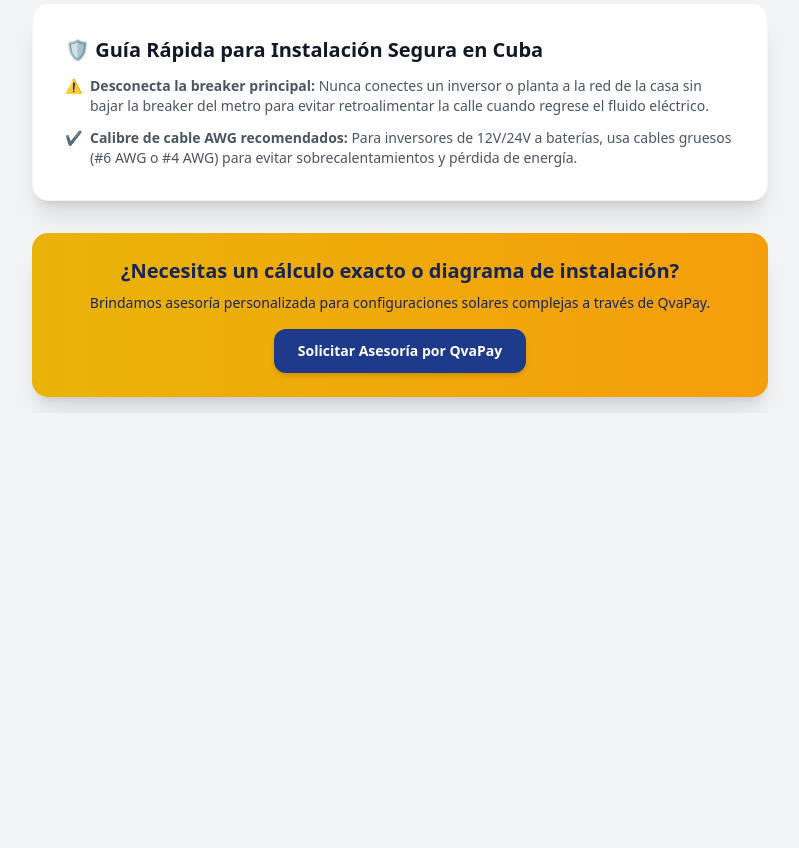
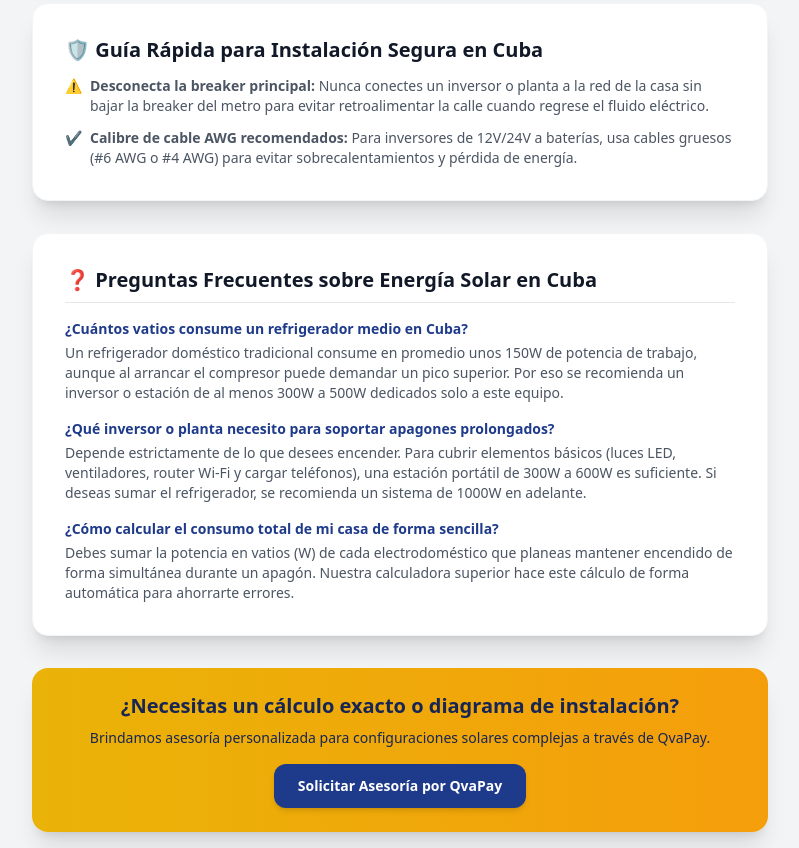
Before and after one commit to solarcuba2026/solar-cuba, a plain HTML site: page index.html in a window 1280 px wide. Shown: the part 898-1746 px from the top of the page, without its empty margins (240-1039 px from the left). Before the commit the page ends 1311 px from the top, so only its background shows below. Drawn offline with nearby package versions, Linux system fonts and the light colour scheme.

Commit message:
Add Google verification and FAQ section to index.html
Added Google site verification meta tag and FAQ section for solar energy in Cuba.

```diff
--- a/index.html
+++ b/index.html
@@ -3,6 +3,9 @@
 <head>
   <meta charset="UTF-8">
   <meta name="viewport" content="width=device-width, initial-scale=1.0">
+
+  <!-- ETIQUETA DE VERIFICACIÓN DE GOOGLE -->
+  <meta name="google-site-verification" content="tu_codigo_que_copiaste_aqui" />
 
   <!-- SEO PRINCIPAL PARA GOOGLE -->
   <title>Calculadora Solar para Cuba | Calcula Vatios, Inversores y Plantas</title>
@@ -109,11 +112,33 @@
       </ul>
     </section>
 
+    <!-- SECCIÓN DE PREGUNTAS FRECUENTES (FAQ PARA SEO) -->
+    <section class="mt-8 bg-white rounded-2xl shadow-xl p-5 sm:p-8 border border-gray-100">
+      <h3 class="text-xl font-bold text-gray-900 mb-4 border-b pb-2">❓ Preguntas Frecuentes sobre Energía Solar en Cuba</h3>
+
+      <div class="space-y-4 text-sm text-gray-700">
+        <div>
+          <h4 class="font-bold text-blue-900">¿Cuántos vatios consume un refrigerador medio en Cuba?</h4>
+          <p class="text-gray-600 mt-1">Un refrigerador doméstico tradicional consume en promedio unos 150W de potencia de trabajo, aunque al arrancar el compresor puede demandar un pico superior. Por eso se recomienda un inversor o estación de al menos 300W a 500W dedicados solo a este equipo.</p>
+        </div>
+
+        <div>
+          <h4 class="font-bold text-blue-900">¿Qué inversor o planta necesito para soportar apagones prolongados?</h4>
+          <p class="text-gray-600 mt-1">Depende estrictamente de lo que desees encender. Para cubrir elementos básicos (luces LED, ventiladores, router Wi-Fi y cargar teléfonos), una estación portátil de 300W a 600W es suficiente. Si deseas sumar el refrigerador, se recomienda un sistema de 1000W en adelante.</p>
+        </div>
+
+        <div>
+          <h4 class="font-bold text-blue-900">¿Cómo calcular el consumo total de mi casa de forma sencilla?</h4>
+          <p class="text-gray-600 mt-1">Debes sumar la potencia en vatios (W) de cada electrodoméstico que planeas mantener encendido de forma simultánea durante un apagón. Nuestra calculadora superior hace este cálculo de forma automática para ahorrarte errores.</p>
+        </div>
+      </div>
+    </section>
+
     <!-- SECCIÓN ASESORÍA Y PAGOS -->
     <section id="contacto" class="mt-8 bg-gradient-to-r from-yellow-500 to-amber-500 rounded-2xl shadow-xl p-6 text-center text-blue-950">
       <h3 class="text-xl font-extrabold mb-2">¿Necesitas un cálculo exacto o diagrama de instalación?</h3>
       <p class="text-sm font-medium mb-4">Brindamos asesoría personalizada para configuraciones solares complejas a través de QvaPay.</p>
-      <a href="https://qvapay.com/pay/pacpumremedioszjdp436" target="_blank" class="inline-block bg-blue-900 hover:bg-blue-950 text-white font-bold px-6 py-3 rounded-xl shadow-md transition text-sm">
+      <a href="https://qvapay.com/pay/TU_USUARIO" target="_blank" class="inline-block bg-blue-900 hover:bg-blue-950 text-white font-bold px-6 py-3 rounded-xl shadow-md transition text-sm">
         Solicitar Asesoría por QvaPay
       </a>
     </section>
```
